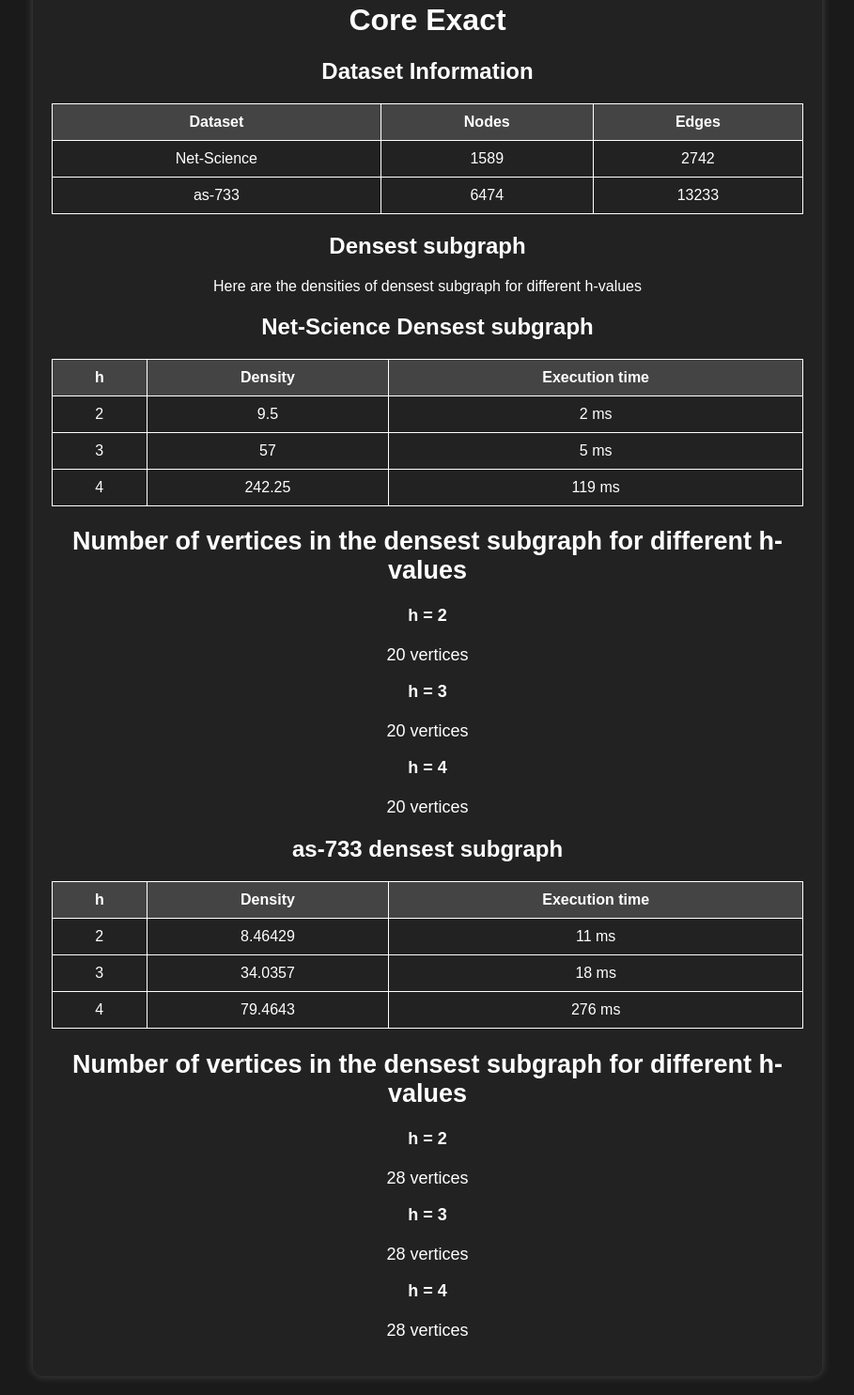
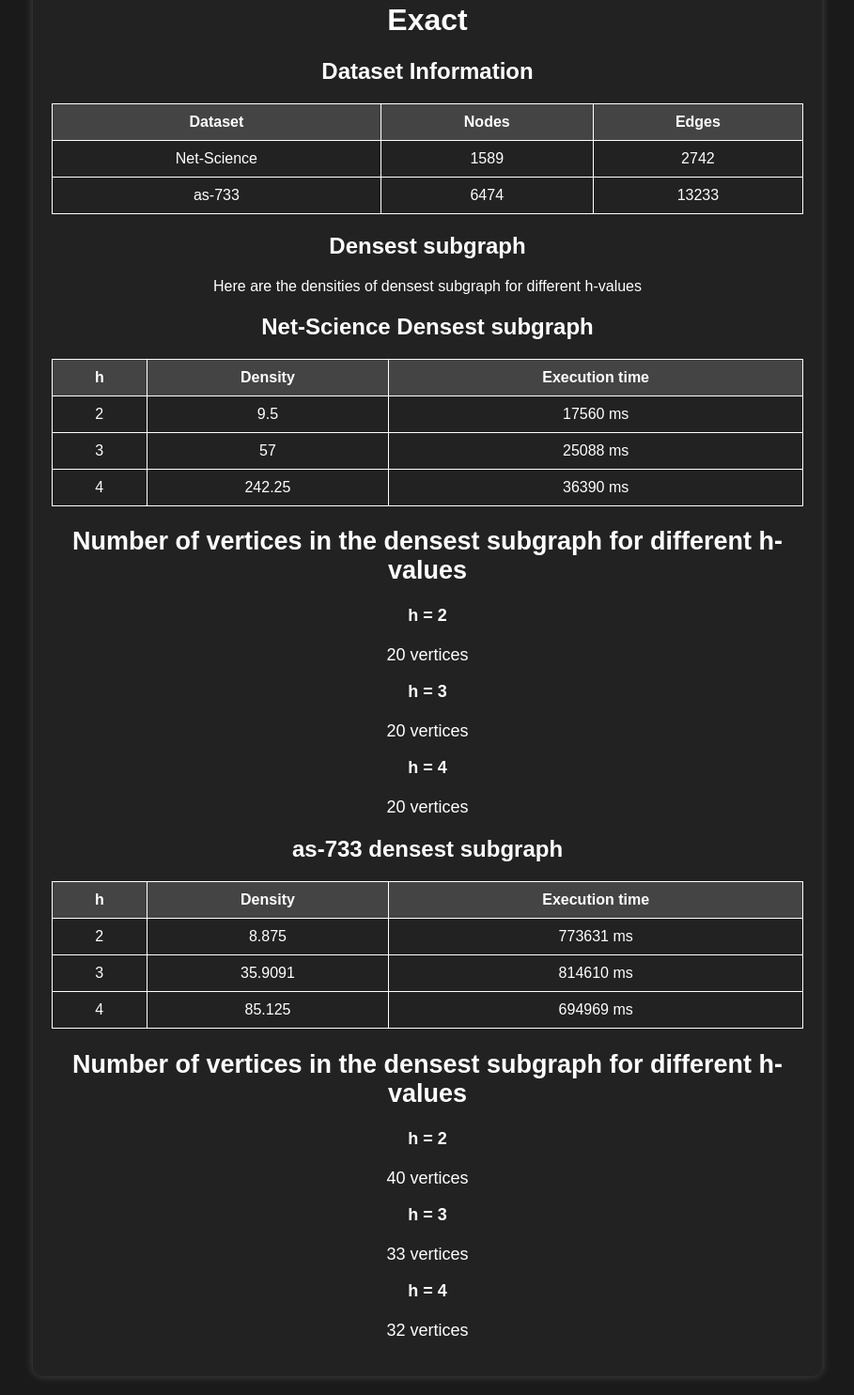
Before and after one commit to Mahesh-Pappu/daa-assign2, a plain HTML site: page exact.html in a window 1280 px wide. Shown: the part 138-1623 px from the top of the page at 94% size, without its empty margins (185-1094 px from the left). Drawn offline with Linux system fonts and the light colour scheme.

Commit message:
Update exact.html

```diff
--- a/exact.html
+++ b/exact.html
@@ -1,9 +1,10 @@
 <!DOCTYPE html>
 <html lang="en">
+
 <head>
     <meta charset="UTF-8">
     <meta name="viewport" content="width=device-width, initial-scale=1.0">
-    <title>Core Exact</title>
+    <title>Exact</title>
     <style>
         body {
             font-family: Arial, sans-serif;
@@ -13,6 +14,7 @@
             color: white;
             text-align: center;
         }
+
         .navbar {
             display: flex;
             justify-content: center;
@@ -24,6 +26,7 @@
             left: 0;
             z-index: 1000;
         }
+
         .navbar a {
             color: white;
             text-decoration: none;
@@ -31,13 +34,16 @@
             font-size: 20px;
             transition: 0.3s;
         }
+
         .navbar a:hover {
             background-color: #575757;
         }
+
         .content {
             margin-top: 80px;
             padding: 20px;
         }
+
         .dataset-section {
             max-width: 800px;
             margin: auto;
@@ -46,29 +52,36 @@
             border-radius: 10px;
             box-shadow: 0 0 10px rgba(255, 255, 255, 0.2);
         }
+
         .dataset-table {
             width: 100%;
             border-collapse: collapse;
             margin-top: 20px;
         }
-        .dataset-table th, .dataset-table td {
+
+        .dataset-table th,
+        .dataset-table td {
             border: 1px solid white;
             padding: 10px;
             text-align: center;
         }
+
         .dataset-table th {
             background-color: #444;
         }
+
         .histogram {
             margin-top: 20px;
             width: 100%;
         }
+
         .info {
             font-size: 18px;
             margin-top: 20px;
         }
     </style>
 </head>
+
 <body>
     <div class="navbar">
         <a href="index.html">Home</a>
@@ -78,7 +91,7 @@
 
     <div class="content">
         <div class="dataset-section">
-            <h1>Core Exact</h1>
+            <h1>Exact</h1>
             <h2>Dataset Information</h2>
             <table class="dataset-table">
                 <tr>
@@ -111,24 +124,24 @@
                 <tr>
                     <td>2</td>
                     <td>9.5</td>
-                    <td>2 ms</td>
+                    <td>17560 ms</td>
                 </tr>
                 <tr>
                     <td>3</td>
                     <td>57</td>
-                    <td>5 ms</td>
+                    <td>25088 ms</td>
                 </tr>
                 <tr>
                     <td>4</td>
                     <td>242.25</td>
-                    <td>119 ms</td>
+                    <td>36390 ms</td>
                 </tr>
 
             </table>
 
             <div class="info">
-                <h2>Number of vertices in the densest subgraph for  different h-values </h2>
-                <p><strong>h = 2</strong></br></br> 20 vertices</p>
+                <h2>Number of vertices in the densest subgraph for different h-values </h2>
+                <p><strong>h = 2</strong></br></br> 20 vertices </p>
                 <p><strong>h = 3</strong></br></br> 20 vertices </p>
                 <p><strong>h = 4</strong></br></br> 20 vertices </p>
             </div>
@@ -142,28 +155,33 @@
                 </tr>
                 <tr>
                     <td>2</td>
-                    <td>8.46429</td>
-                    <td>11 ms</td>
+                    <td>8.875</td>
+                    <td>773631 ms</td>
                 </tr>
                 <tr>
                     <td>3</td>
-                    <td>34.0357</td>
-                    <td>18 ms</td>
+                    <td>35.9091</td>
+                    <td>814610 ms</td>
                 </tr>
                 <tr>
                     <td>4</td>
-                    <td>79.4643</td>
-                    <td>276 ms</td>
+                    <td>85.125</td>
+                    <td>694969 ms</td>
                 </tr>
             </table>
 
             <div class="info">
                 <h2>Number of vertices in the densest subgraph for different h-values </h2>
-                <p><strong>h = 2</strong></br></br> 28 vertices </p>
-                <p><strong>h = 3</strong></br></br> 28 vertices </p>
-                <p><strong>h = 4</strong></br></br> 28 vertices</p>
+                <p><strong>h = 2</strong></br></br>40 vertices </p>
+                <p><strong>h = 3</strong></br></br>33 vertices </p>
+                <p><strong>h = 4</strong></br></br>32 vertices </p>
             </div>
+
         </div>
     </div>
 </body>
+
 </html>
+</body>
+
+</html>
```
